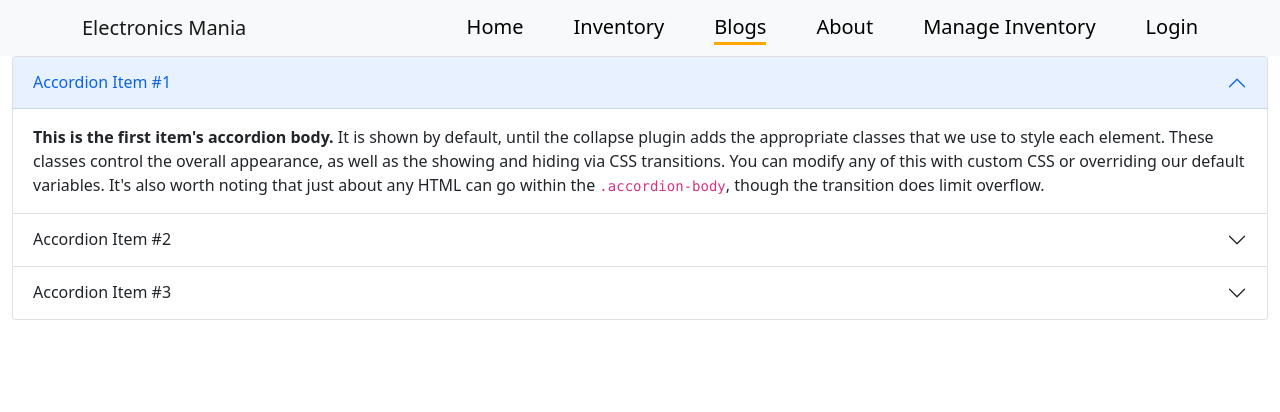
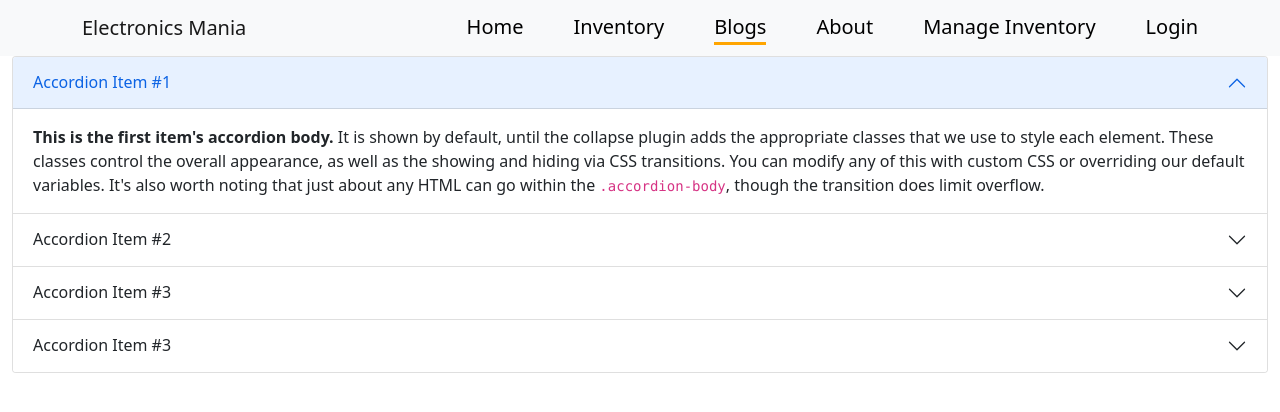
Before and after one commit to ShadekulShovo/warehouseClientSide, a React (Create React App) app: page /blog in a window 1280 px wide. Shown: the top 412 px of the page. Built offline with nearby package versions, Linux system fonts and the light colour scheme; no server answers.

Commit message:
accordin item4

```diff
--- a/src/Components/Pages/Blog.js
+++ b/src/Components/Pages/Blog.js
@@ -101,6 +101,38 @@
               </div>
             </div>
           </div>
+          <div class="accordion-item">
+            <h2 class="accordion-header" id="headingThree">
+              <button
+                class="accordion-button collapsed"
+                type="button"
+                data-bs-toggle="collapse"
+                data-bs-target="#collapseThree"
+                aria-expanded="false"
+                aria-controls="collapseThree"
+              >
+                Accordion Item #3
+              </button>
+            </h2>
+            <div
+              id="collapseThree"
+              class="accordion-collapse collapse"
+              aria-labelledby="headingThree"
+              data-bs-parent="#accordionExample"
+            >
+              <div class="accordion-body">
+                <strong>This is the third item's accordion body.</strong> It is
+                hidden by default, until the collapse plugin adds the
+                appropriate classes that we use to style each element. These
+                classes control the overall appearance, as well as the showing
+                and hiding via CSS transitions. You can modify any of this with
+                custom CSS or overriding our default variables. It's also worth
+                noting that just about any HTML can go within the{" "}
+                <code>.accordion-body</code>, though the transition does limit
+                overflow.
+              </div>
+            </div>
+          </div>
         </div>
       </div>
     </div>
```
